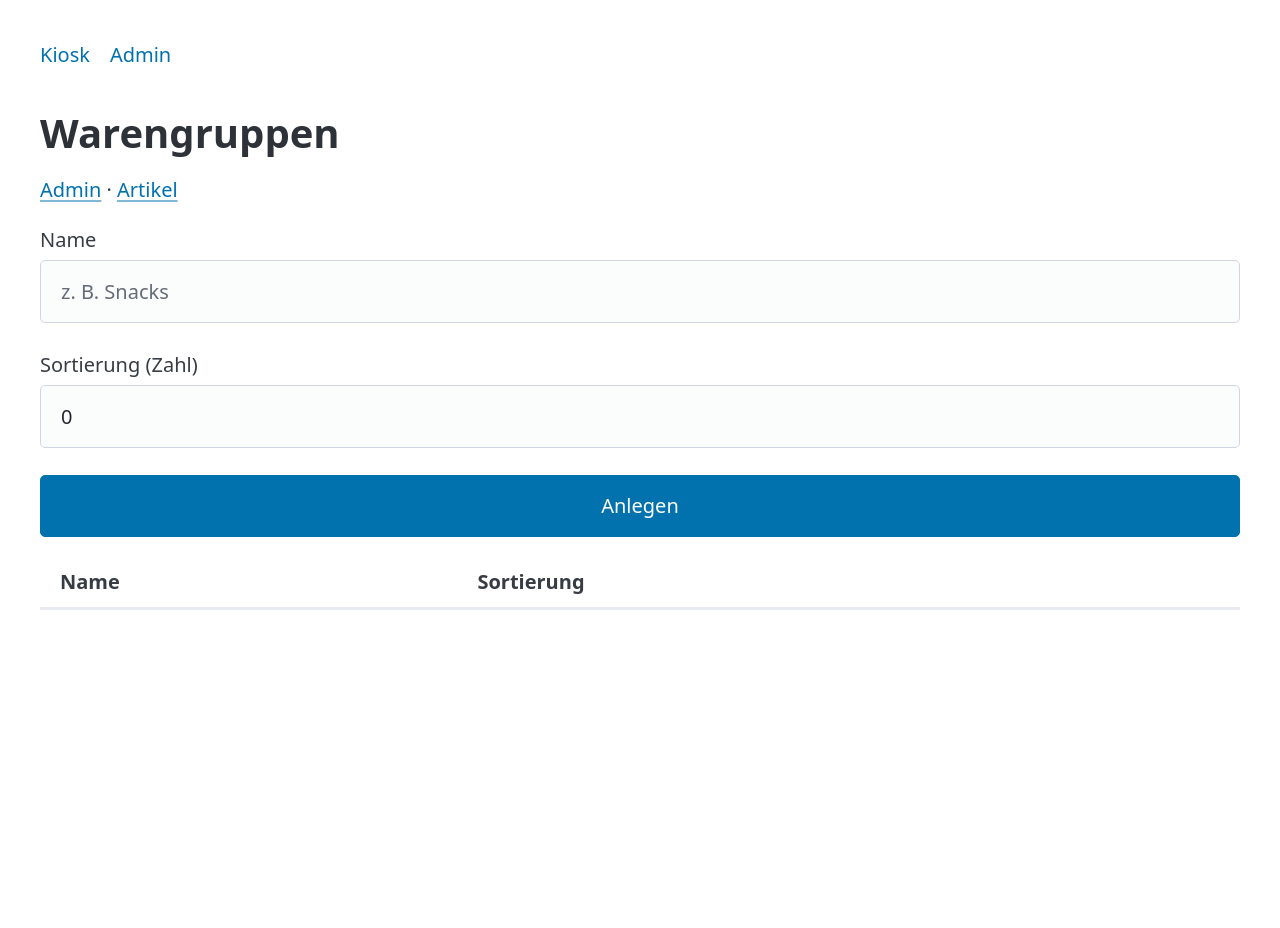
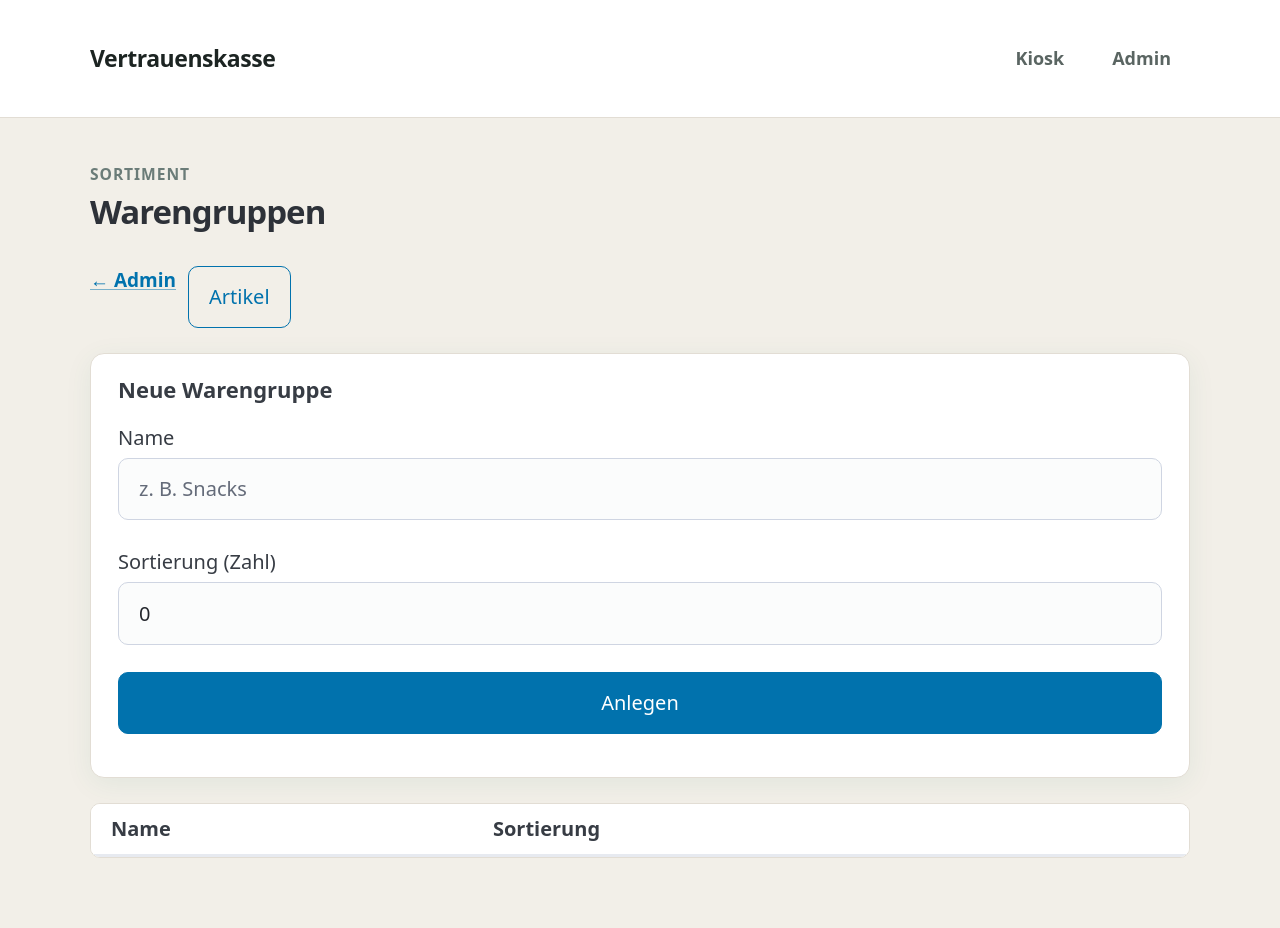
Before and after one commit to chrishaef/termux-kasse, a FastAPI app: page /admin/categories in a window 1280 px wide. Before the commit the page ends 610 px from the top, so only its background shows below. Run offline with FastAPI, Linux system fonts and the light colour scheme; the visitor is signed in with stand-in values (Sample User, id 1); data that the repository does not hold is empty.

Commit message:
UI: kasse.css theme, kiosk steps, admin cards and panels
Made-with: Cursor

```diff
--- a/app/routers/admin.py
+++ b/app/routers/admin.py
@@ -121,6 +121,7 @@ def admin_dashboard(request: Request) -> Response:
             "groups": db.fetch_one(conn, "SELECT COUNT(*) AS c FROM user_groups", ())["c"],
             "users": db.fetch_one(conn, "SELECT COUNT(*) AS c FROM users", ())["c"],
             "products": db.fetch_one(conn, "SELECT COUNT(*) AS c FROM products", ())["c"],
+            "categories": db.fetch_one(conn, "SELECT COUNT(*) AS c FROM product_categories", ())["c"],
         }
     return TEMPLATES.TemplateResponse(
         request,
--- /dev/null
+++ b/app/static/kasse.css
@@ -0,0 +1,384 @@
+/* Vertrauenskasse — ergänzt Pico.css, offline, ohne externe Fonts */
+
+:root {
+  --kas-bg: #f2efe8;
+  --kas-surface: #ffffff;
+  --kas-surface-2: #faf8f4;
+  --kas-text: #1c2422;
+  --kas-muted: #5a6562;
+  --kas-accent: #0f6b5c;
+  --kas-accent-contrast: #f4fbfa;
+  --kas-accent-hover: #0a5549;
+  --kas-border: #e2ddd4;
+  --kas-radius: 14px;
+  --kas-radius-sm: 10px;
+  --kas-shadow: 0 6px 28px rgba(15, 107, 92, 0.07);
+  --kas-shadow-hover: 0 10px 36px rgba(15, 107, 92, 0.12);
+  --kas-step: #6b7c78;
+  --kas-danger: #9b2c2c;
+}
+
+@media (prefers-color-scheme: dark) {
+  :root {
+    --kas-bg: #121816;
+    --kas-surface: #1a2220;
+    --kas-surface-2: #222b28;
+    --kas-text: #e8eeec;
+    --kas-muted: #9caaa6;
+    --kas-accent: #3ecfae;
+    --kas-accent-contrast: #062620;
+    --kas-accent-hover: #58dcc0;
+    --kas-border: #2d3835;
+    --kas-shadow: 0 8px 32px rgba(0, 0, 0, 0.35);
+    --kas-shadow-hover: 0 12px 40px rgba(0, 0, 0, 0.45);
+    --kas-step: #8a9a95;
+    --kas-danger: #f08080;
+  }
+}
+
+body {
+  background: var(--kas-bg);
+  color: var(--kas-text);
+}
+
+/* Pico: Primärfarbe an Theme anbinden */
+:root {
+  --pico-primary: var(--kas-accent);
+  --pico-primary-hover: var(--kas-accent-hover);
+  --pico-primary-focus: var(--kas-accent);
+  --pico-primary-inverse: var(--kas-accent-contrast);
+  --pico-background-color: var(--kas-bg);
+  --pico-card-background-color: var(--kas-surface);
+  --pico-border-radius: var(--kas-radius-sm);
+}
+
+.site-header {
+  position: sticky;
+  top: 0;
+  z-index: 50;
+  background: var(--kas-surface);
+  opacity: 1;
+  backdrop-filter: blur(10px);
+  border-bottom: 1px solid var(--kas-border);
+  margin-bottom: 1.25rem;
+}
+
+.site-header__inner {
+  display: flex;
+  flex-wrap: wrap;
+  align-items: center;
+  justify-content: space-between;
+  gap: 0.75rem 1.25rem;
+  padding-top: 0.75rem;
+  padding-bottom: 0.75rem;
+  max-width: 1100px;
+}
+
+.site-brand {
+  font-weight: 700;
+  font-size: 1.15rem;
+  letter-spacing: -0.02em;
+  color: var(--kas-text);
+  text-decoration: none;
+}
+
+.site-brand:hover {
+  color: var(--kas-accent);
+}
+
+.site-nav {
+  display: flex;
+  gap: 0.5rem;
+  flex-wrap: wrap;
+}
+
+.site-nav a {
+  padding: 0.45rem 0.9rem;
+  border-radius: 999px;
+  font-size: 0.9rem;
+  font-weight: 600;
+  text-decoration: none;
+  color: var(--kas-muted);
+  border: 1px solid transparent;
+}
+
+.site-nav a:hover {
+  color: var(--kas-accent);
+  background: var(--kas-surface-2);
+  border-color: var(--kas-border);
+}
+
+.site-main {
+  max-width: 1100px;
+  padding-bottom: 2.5rem;
+}
+
+.trust-banner {
+  display: flex;
+  gap: 0.75rem;
+  align-items: flex-start;
+  padding: 0.85rem 1rem;
+  margin-bottom: 1.5rem;
+  font-size: 0.88rem;
+  line-height: 1.45;
+  color: var(--kas-muted);
+  background: var(--kas-surface-2);
+  border: 1px solid var(--kas-border);
+  border-radius: var(--kas-radius-sm);
+  border-left: 4px solid var(--kas-accent);
+}
+
+.trust-banner::before {
+  content: "";
+  flex-shrink: 0;
+  width: 1.25rem;
+  height: 1.25rem;
+  margin-top: 0.1rem;
+  border-radius: 50%;
+  border: 2px solid var(--kas-accent);
+  opacity: 0.7;
+}
+
+/* Seitenkopf */
+.page-head {
+  margin-bottom: 1.75rem;
+}
+
+.page-head__eyebrow {
+  margin: 0 0 0.35rem;
+  font-size: 0.78rem;
+  font-weight: 600;
+  text-transform: uppercase;
+  letter-spacing: 0.06em;
+  color: var(--kas-step);
+}
+
+.page-head__title {
+  margin: 0 0 0.4rem;
+  font-size: clamp(1.5rem, 4vw, 2rem);
+  font-weight: 700;
+  letter-spacing: -0.03em;
+  line-height: 1.15;
+}
+
+.page-head__lead {
+  margin: 0;
+  color: var(--kas-muted);
+  font-size: 1rem;
+}
+
+/* Kiosk-Kacheln */
+.k-tiles {
+  display: grid;
+  grid-template-columns: repeat(auto-fill, minmax(260px, 1fr));
+  gap: 1rem;
+}
+
+.k-tile {
+  display: block;
+  text-decoration: none;
+  color: inherit;
+  background: var(--kas-surface);
+  border: 1px solid var(--kas-border);
+  border-radius: var(--kas-radius);
+  padding: 1.25rem 1.35rem;
+  box-shadow: var(--kas-shadow);
+  transition: transform 0.15s ease, box-shadow 0.15s ease, border-color 0.15s ease;
+  min-height: 5.5rem;
+}
+
+.k-tile:hover {
+  transform: translateY(-2px);
+  box-shadow: var(--kas-shadow-hover);
+  border-color: var(--kas-accent);
+}
+
+.k-tile:active {
+  transform: translateY(0);
+}
+
+.k-tile__title {
+  margin: 0 0 0.35rem;
+  font-size: 1.2rem;
+  font-weight: 700;
+  color: var(--kas-text);
+}
+
+.k-tile__hint {
+  margin: 0;
+  font-size: 0.9rem;
+  color: var(--kas-muted);
+}
+
+.k-toolbar {
+  display: flex;
+  flex-wrap: wrap;
+  gap: 0.6rem;
+  margin-bottom: 1.25rem;
+}
+
+.k-toolbar a[role="button"] {
+  margin: 0;
+}
+
+/* Kontostand */
+.k-balance {
+  background: linear-gradient(145deg, var(--kas-surface) 0%, var(--kas-surface-2) 100%);
+  border: 1px solid var(--kas-border);
+  border-radius: var(--kas-radius);
+  padding: 1.35rem 1.5rem;
+  margin-bottom: 1.25rem;
+  box-shadow: var(--kas-shadow);
+}
+
+.k-balance__label {
+  margin: 0 0 0.35rem;
+  font-size: 0.85rem;
+  font-weight: 600;
+  text-transform: uppercase;
+  letter-spacing: 0.05em;
+  color: var(--kas-step);
+}
+
+.k-balance__value {
+  margin: 0;
+  font-size: clamp(2rem, 6vw, 2.75rem);
+  font-weight: 800;
+  letter-spacing: -0.03em;
+  color: var(--kas-accent);
+  font-variant-numeric: tabular-nums;
+}
+
+.k-balance__note {
+  margin: 0.5rem 0 0;
+  font-size: 0.9rem;
+  color: var(--kas-muted);
+}
+
+.k-panel {
+  background: var(--kas-surface);
+  border: 1px solid var(--kas-border);
+  border-radius: var(--kas-radius);
+  padding: 1.15rem 1.35rem;
+  margin-bottom: 1.25rem;
+  box-shadow: var(--kas-shadow);
+}
+
+.k-panel h2,
+.k-panel h3 {
+  margin-top: 0;
+}
+
+.k-section-title {
+  margin: 1.75rem 0 0.75rem;
+  font-size: 1.05rem;
+  font-weight: 700;
+  color: var(--kas-text);
+}
+
+/* Produkt-Buttons: groß für Touch */
+.k-product-grid {
+  display: grid;
+  grid-template-columns: repeat(auto-fill, minmax(200px, 1fr));
+  gap: 0.65rem;
+}
+
+.k-product-grid form {
+  margin: 0;
+}
+
+.k-product-grid button {
+  width: 100%;
+  min-height: 3.25rem;
+  font-weight: 600;
+  border-radius: var(--kas-radius-sm);
+}
+
+/* Admin */
+.app-admin .page-head__title {
+  font-size: 1.65rem;
+}
+
+.admin-back {
+  display: inline-block;
+  margin-bottom: 1rem;
+  font-weight: 600;
+  font-size: 0.95rem;
+}
+
+.admin-cards {
+  display: grid;
+  grid-template-columns: repeat(auto-fill, minmax(240px, 1fr));
+  gap: 1rem;
+  margin: 1.25rem 0;
+  padding: 0;
+  list-style: none;
+}
+
+.admin-cards li {
+  margin: 0;
+}
+
+.admin-card {
+  display: block;
+  height: 100%;
+  padding: 1.15rem 1.25rem;
+  background: var(--kas-surface);
+  border: 1px solid var(--kas-border);
+  border-radius: var(--kas-radius);
+  box-shadow: var(--kas-shadow);
+  text-decoration: none;
+  color: inherit;
+  transition: box-shadow 0.15s ease, border-color 0.15s ease;
+}
+
+.admin-card:hover {
+  border-color: var(--kas-accent);
+  box-shadow: var(--kas-shadow-hover);
+}
+
+.admin-card strong {
+  display: block;
+  font-size: 1.85rem;
+  font-weight: 800;
+  color: var(--kas-accent);
+  font-variant-numeric: tabular-nums;
+  margin-bottom: 0.25rem;
+}
+
+.admin-card span {
+  font-size: 0.95rem;
+  color: var(--kas-muted);
+}
+
+.table-wrap {
+  overflow-x: auto;
+  margin: 1rem 0;
+  border-radius: var(--kas-radius-sm);
+  border: 1px solid var(--kas-border);
+  background: var(--kas-surface);
+}
+
+.table-wrap table {
+  margin: 0;
+}
+
+/* Formulare etwas luftiger */
+article[role="article"].contrast,
+article.contrast {
+  border-radius: var(--kas-radius-sm);
+}
+
+form:not(.inline) label {
+  margin-bottom: 0.35rem;
+}
+
+/* Leere Zustände */
+.k-empty {
+  padding: 1.25rem;
+  text-align: center;
+  color: var(--kas-muted);
+  background: var(--kas-surface-2);
+  border: 1px dashed var(--kas-border);
+  border-radius: var(--kas-radius-sm);
+}
--- a/app/templates/admin/categories.html
+++ b/app/templates/admin/categories.html
@@ -1,13 +1,24 @@
 {% extends "base.html" %}
+{% block body_class %}app-admin{% endblock %}
 {% block trust %}{% endblock %}
 {% block content %}
-<h1>Warengruppen</h1>
-<p><a href="/admin">Admin</a> · <a href="/admin/products">Artikel</a></p>
+<header class="page-head">
+  <p class="page-head__eyebrow">Sortiment</p>
+  <h1 class="page-head__title">Warengruppen</h1>
+</header>
+<div class="k-toolbar">
+  <a href="/admin" class="admin-back" style="margin:0">← Admin</a>
+  <a href="/admin/products" role="button" class="outline">Artikel</a>
+</div>
+<article class="k-panel">
+  <h2 style="margin-top:0;font-size:1.1rem">Neue Warengruppe</h2>
   <form method="post" action="/admin/categories">
     <label>Name <input type="text" name="name" required placeholder="z. B. Snacks" /></label>
     <label>Sortierung (Zahl) <input type="number" name="sort_order" value="0" /></label>
     <button type="submit">Anlegen</button>
   </form>
+</article>
+<div class="table-wrap">
   <table role="grid">
     <thead><tr><th>Name</th><th>Sortierung</th><th></th></tr></thead>
     <tbody>
@@ -24,4 +35,5 @@
       {% endfor %}
     </tbody>
   </table>
+</div>
 {% endblock %}
--- a/app/templates/base.html
+++ b/app/templates/base.html
@@ -2,28 +2,25 @@
 <html lang="de">
 <head>
   <meta charset="utf-8" />
-  <meta name="viewport" content="width=device-width, initial-scale=1" />
+  <meta name="viewport" content="width=device-width, initial-scale=1, viewport-fit=cover" />
+  <meta name="theme-color" content="#0f6b5c" />
   <title>{{ title }} · Vertrauenskasse</title>
   <link rel="stylesheet" href="/static/pico.min.css" />
-  <style>
-    .trust-banner { font-size: 0.85rem; opacity: 0.85; margin-bottom: 1rem; }
-    .big-balance { font-size: 2rem; font-weight: bold; }
-    .grid-cards { display: grid; gap: 0.75rem; grid-template-columns: repeat(auto-fill, minmax(220px, 1fr)); }
-    .card-link { text-decoration: none; color: inherit; }
-    .card-link article { height: 100%; margin: 0; }
-    nav.kiosk-nav { margin-bottom: 1rem; }
-  </style>
+  <link rel="stylesheet" href="/static/kasse.css" />
 </head>
-<body>
-  <main class="container">
-    <nav class="kiosk-nav">
-      <ul>
-        <li><a href="/">Kiosk</a></li>
-        <li><a href="/admin">Admin</a></li>
-      </ul>
-    </nav>
+<body class="{% block body_class %}app-kiosk{% endblock %}">
+  <header class="site-header">
+    <div class="site-header__inner container">
+      <a href="/" class="site-brand">Vertrauenskasse</a>
+      <nav class="site-nav" aria-label="Hauptnavigation">
+        <a href="/">Kiosk</a>
+        <a href="/admin">Admin</a>
+      </nav>
+    </div>
+  </header>
+  <main class="site-main container">
     {% block trust %}
-    <p class="trust-banner">Hinweis: Vertrauenskasse — Buchungen sind nicht passwortgeschützt. Nur das Admin-Backend ist geschützt.</p>
+    <p class="trust-banner">Vertrauensbasis: Buchungen am Kiosk sind nicht passwortgeschützt. Nur der Admin-Bereich ist geschützt.</p>
     {% endblock %}
     {% block content %}{% endblock %}
   </main>
```
Also changed, not shown: app/templates/admin/dashboard.html (+41 -10 lines), app/templates/admin/groups.html (+12 -3 lines), app/templates/admin/login.html (+14 -8 lines), app/templates/admin/products.html (+15 -3 lines), app/templates/admin/settlements.html (+14 -6 lines), app/templates/admin/setup.html (+9 -2 lines), app/templates/admin/users.html (+11 -2 lines), app/templates/kiosk/groups.html (+13 -9 lines), app/templates/kiosk/members.html (+16 -10 lines), app/templates/kiosk/user.html (+25 -24 lines), tests/test_app.py (+1 -0 lines), README.md. Lines whose indentation alone changed are shown as unchanged.
